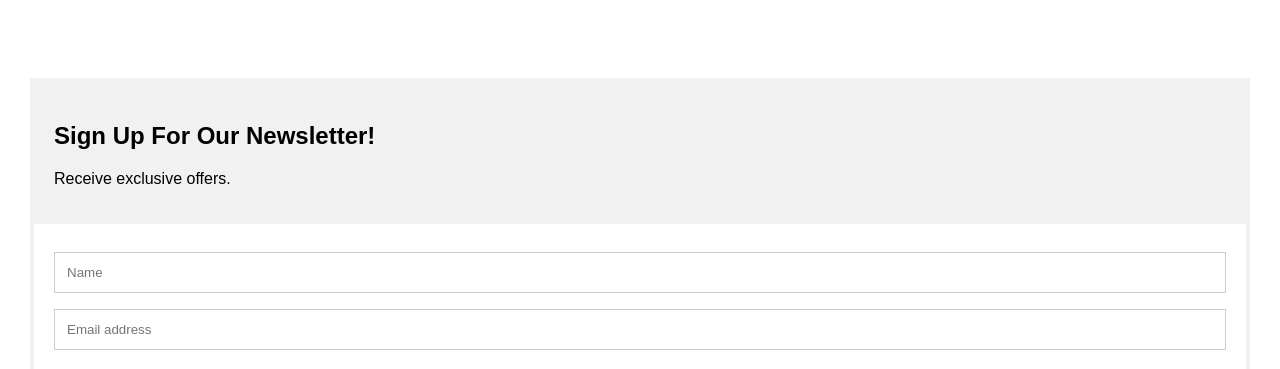
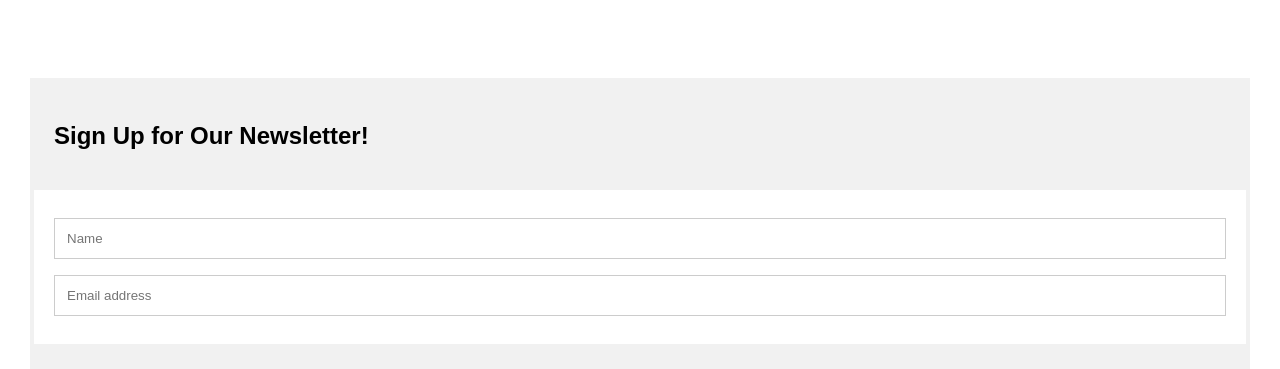
Before and after one commit to Victory-Code-Bootcamp/Jessica-final_project, a plain HTML site: page contact.html in a window 1280 px wide. Shown: the part 142-511 px from the top of the page. Drawn offline with Linux system fonts and the light colour scheme; a web font is replaced by a local one.

Commit message:
small change to contact page

```diff
--- a/contact.html
+++ b/contact.html
@@ -32,8 +32,7 @@
 
     <form name="contact" method="post" data-netlify="true">
       <div class="container">
-        <h2>Sign Up For Our Newsletter!</h2>
-        <p>Receive exclusive offers.</p>
+        <h2>Sign Up for Our Newsletter!</h2>
       </div>
 
       <div class="container" style="background-color: white">
```
